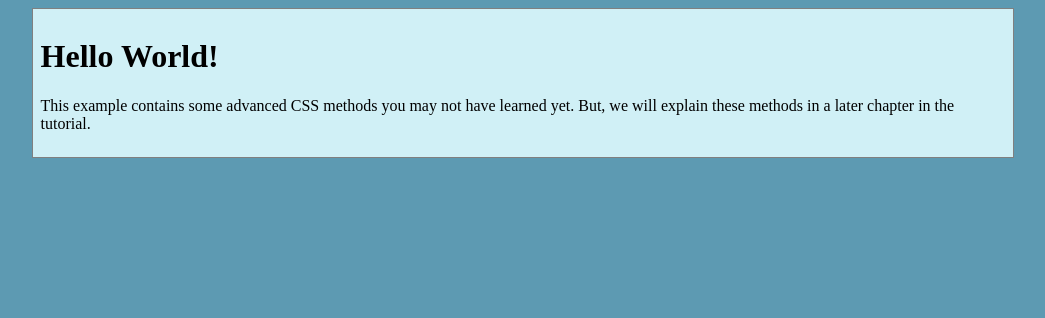
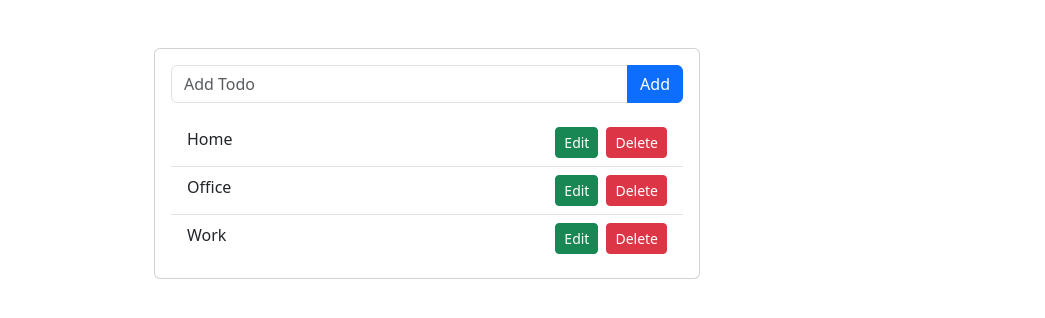
Before and after one commit to TecKFreaks/greenstasktodolist, a plain HTML site: page index.html in a window 1280 px wide. Shown: the whole page, without its empty margins (213-1258 px from the left). Drawn offline with nearby package versions, Linux system fonts and the light colour scheme.

Commit message:
todolist updated

```diff
--- a/index.html
+++ b/index.html
@@ -1,29 +1,121 @@
 <!DOCTYPE html>
-<html>
+<html lang="en">
   <head>
+    <meta charset="utf-8" />
+    <meta name="viewport" content="width=device-width, initial-scale=1" />
+    <title>Bootstrap demo</title>
+    <link
+      href="https://cdn.jsdelivr.net/npm/bootstrap@5.3.3/dist/css/bootstrap.min.css"
+      rel="stylesheet"
+      integrity="sha384-QWTKZyjpPEjISv5WaRU9OFeRpok6YctnYmDr5pNlyT2bRjXh0JMhjY6hW+ALEwIH"
+      crossorigin="anonymous"
+    />
     <style>
-body {
-  margin-left: 200px;
-  background: #5d9ab2 url("img_tree.png") no-repeat top left;
+      li {
+        display: block;
+        text-decoration: none;
       }
-
-.center_div {
-  border: 1px solid gray;
-  margin-left: auto;
-  margin-right: auto;
-  width: 90%;
-  background-color: #d0f0f6;
-  text-align: left;
-  padding: 8px;
+      li:hover {
+        background-color: #e5e5e5;
       }
     </style>
   </head>
   <body>
+    <div class="container mt-5">
+      <div class="row justify-content-center">
+        <div class="col-md-6">
+          <div class="card">
+            <div class="card-body">
+              <div class="input-group mb-3">
+                <input
+                  type="text"
+                  class="form-control"
+                  placeholder="Add Todo"
+                  id="todoInput"
+                  onkeyup="handleSearch(event)"
+                />
+                <button
+                  class="btn btn-primary"
+                  type="button"
+                  onclick="handleGetInputValue()"
+                >
+                  Add
+                </button>
+              </div>
+              <ul class="list-group list-group-flush" id="todoUlLi"></ul>
+            </div>
+          </div>
+        </div>
+      </div>
+    </div>
+  </body>
 
-<div class="center_div">
-  <h1>Hello World!</h1>
-  <p>This example contains some advanced CSS methods you may not have learned yet. But, we will explain these methods in a later chapter in the tutorial.</p>
-</div>
+  <script>
+    let todoList = ["Home", "Office", "Work"];
+    let editIndex = -1;
 
-</body>
+    function renderList(datas) {
+      const list = datas.map(
+        (data, i) =>
+          `<li class="list-group-item">${data}
+            <button class="btn btn-danger btn-sm float-end ms-2" onclick="handleDelete(${i})">Delete</button>
+            <button class="btn btn-success btn-sm float-end" onclick="handleEdit(${i})">Edit</button>
+
+            </li>`
+      );
+
+      document.getElementById("todoUlLi").innerHTML =
+        list?.length > 0
+          ? list.toString().replace(/,/g, "")
+          : `<li class="list-group-item">No Data Found</li>`;
+    }
+
+    renderList(todoList);
+
+    function handleGetInputValue() {
+      const todoInput = document.getElementById("todoInput").value;
+      const isAvileIndex = todoList.findIndex(
+        (data) => data.toLocaleLowerCase() === todoInput.toLocaleLowerCase()
+      );
+      if (isAvileIndex === -1 && editIndex === -1 && todoInput !== "") {
+        todoList.push(todoInput);
+      } else {
+        if (editIndex !== -1) {
+          todoList[editIndex] = todoInput;
+        } else if (todoInput === ""){
+          alert("Input Cannot be Empty");
+        } else {
+          alert(`Sry ${todoInput} is exist `);
+        }
+      }
+      editIndex = -1;
+      renderList(todoList);
+      document.getElementById("todoInput").value = "";
+    }
+
+    function handleSearch(event) {
+      // const todoInput = document.getElementById("todoInput").value;
+      const rest = todoList.filter((data) =>
+        data
+          .toLocaleLowerCase()
+          .includes(event.target.value.toLocaleLowerCase())
+      );
+
+      // todoList =rest
+      renderList(rest);
+
+      console.log("todoInput----------", rest);
+    }
+
+    function handleEdit(index) {
+      const value = todoList[index];
+      editIndex = index;
+      document.getElementById("todoInput").value = value;
+    }
+
+    function handleDelete(index) {
+      todoList.splice(index, 1);
+      renderList(todoList);
+    }
+  </script>
 </html>
```
Lines whose indentation alone changed are shown as unchanged.
